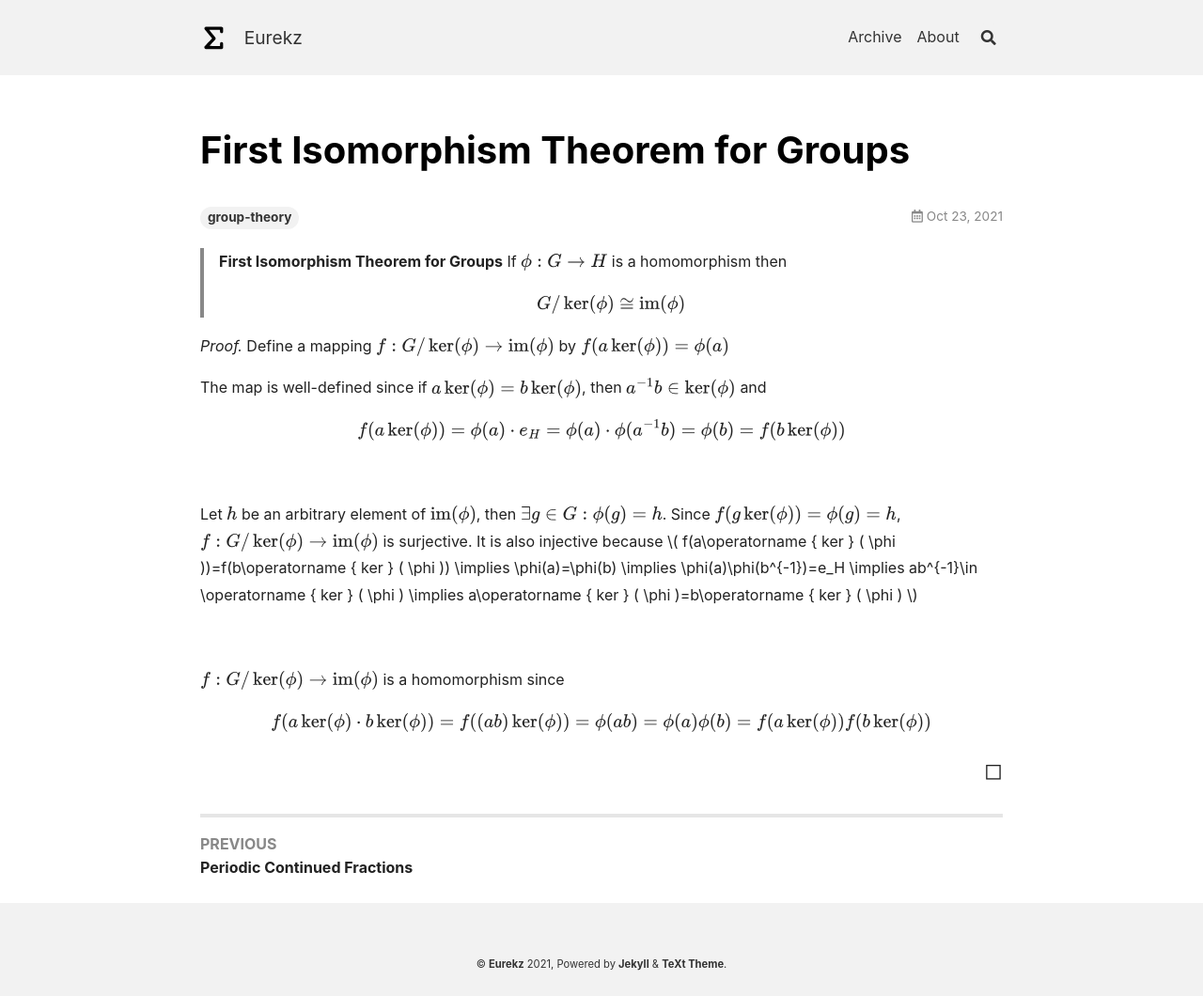
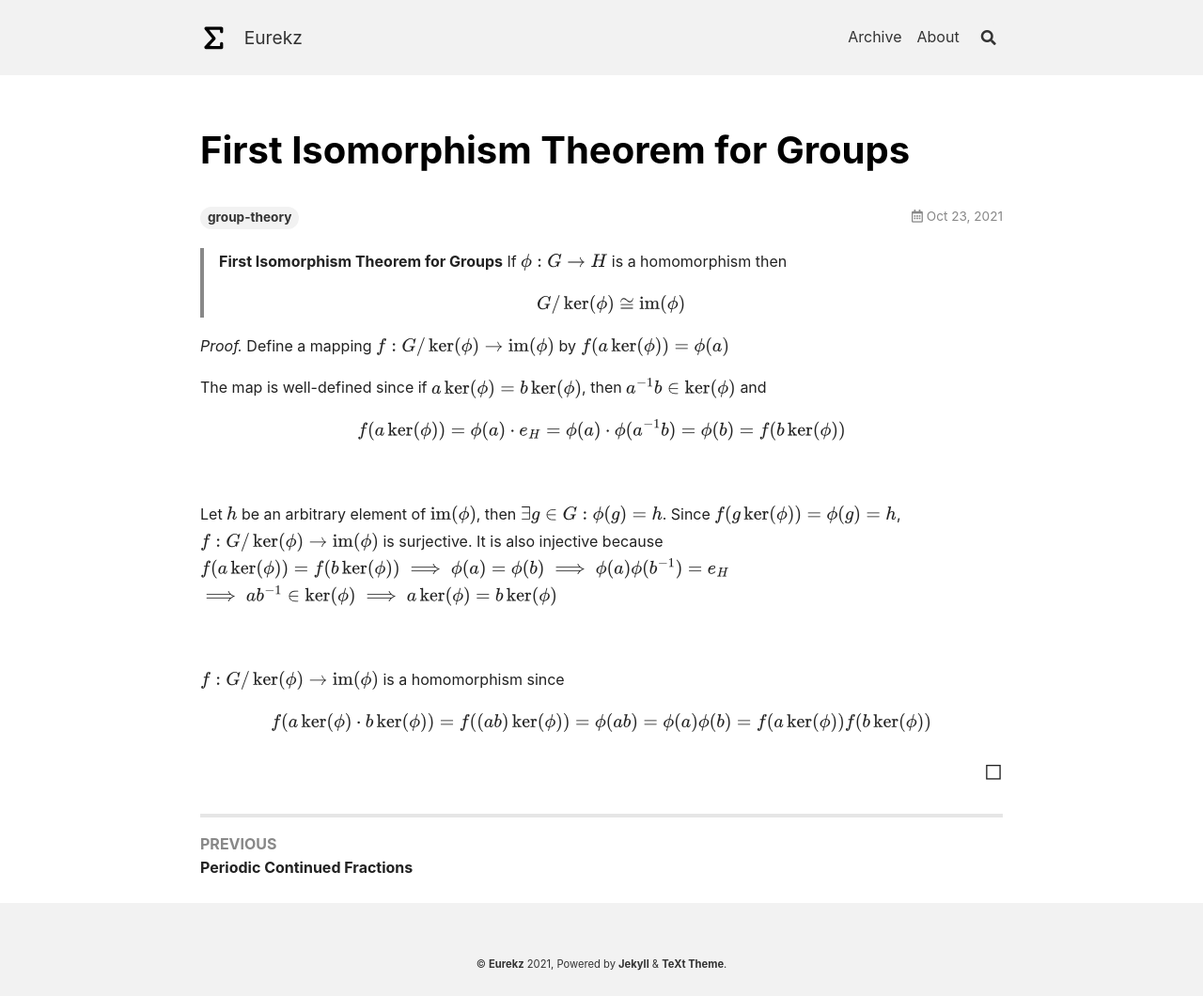
Before and after one commit to Yonderz/yonderz.github.io, a Jekyll site: the page built from _posts/2021-10-23-first-isomorphism-theorem-for-groups.html, in a window 1280 px wide. Shown: the whole page at 94% size. Built offline with Jekyll 4.4.1, drawn with Linux system fonts in a browser that asks for light colours; comment, search, counter and statistics services are not loaded.

Commit message:
formatting

```diff
--- a/_posts/2021-10-23-first-isomorphism-theorem-for-groups.html
+++ b/_posts/2021-10-23-first-isomorphism-theorem-for-groups.html
@@ -31,7 +31,7 @@ key: 2021-10-23-first-isomorphism-theorem-for-groups
         \phi ))=\phi(g)=h \)</span>, <span class="inline_math">\( f:G / \operatorname { ker } ( \phi ) \rightarrow
         \operatorname { im } ( \phi ) \)</span> is surjective.<span class="intersentencespace"></span> It is also injective
     because <span class="inline_math">\( f(a\operatorname { ker } ( \phi ))=f(b\operatorname { ker } ( \phi )) \implies
-        \phi(a)=\phi(b) \implies \phi(a)\phi(b^{-1})=e_H </span><span class="inline_math">\implies ab^{-1}\in \operatorname { ker } ( \phi ) \implies
+        \phi(a)=\phi(b) \implies \phi(a)\phi(b^{-1})=e_H \)</span><span class="inline_math">\( \implies ab^{-1}\in \operatorname { ker } ( \phi ) \implies
         a\operatorname { ker } ( \phi )=b\operatorname { ker } ( \phi ) \)</span></p>
 <br>
 <p><span class="inline_math">\( f:G / \operatorname { ker } ( \phi ) \rightarrow \operatorname { im } ( \phi ) \)</span>
```
